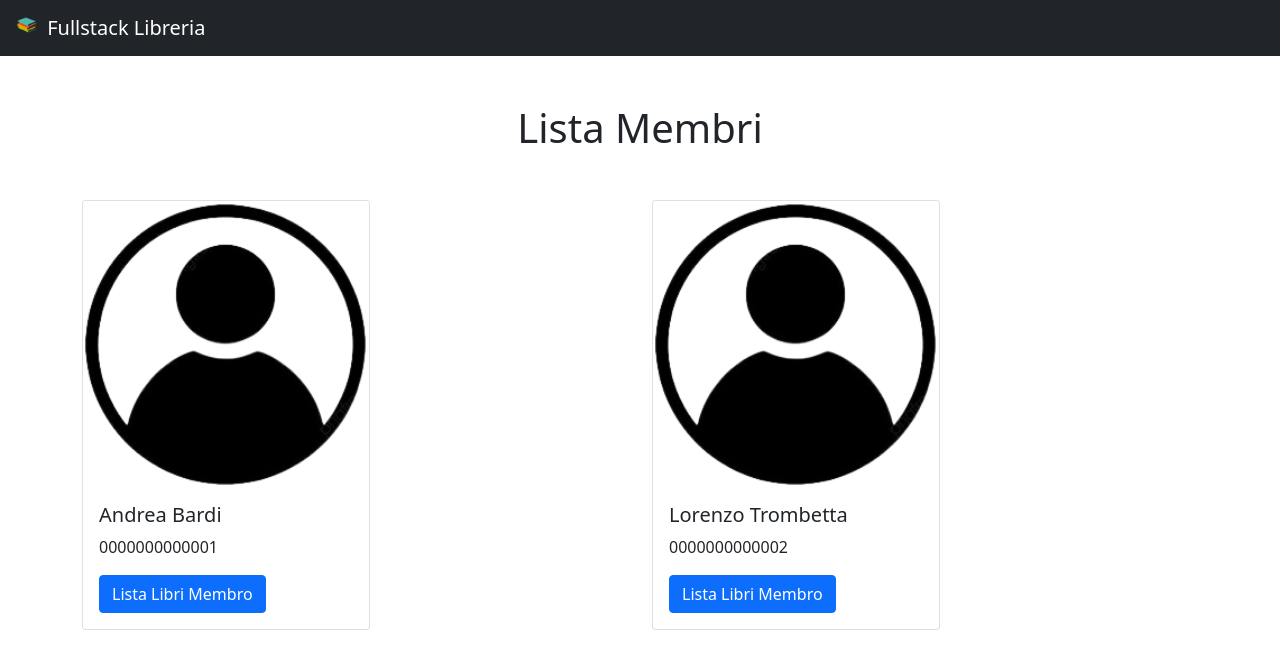
After one commit to andbar27/provaLibreria, a Django app: page /libreria/list-members in a window 1280 px wide. The commit adds this page. Shown: the top 669 px of the page. Run offline with Django 5.2, Linux system fonts and the light colour scheme; data comes from the database, SQL or seed files in the repository; both versions use the stored data as it was after the commit.

Commit message:
added list-member page

```diff
--- a/libreria/templates/libreria/libreria-home.html
+++ b/libreria/templates/libreria/libreria-home.html
@@ -9,6 +9,7 @@
         </p>
         <a href="{% url 'aggiungi_libro' %}" type="button" class="btn btn-primary">Aggiungi Libro</a>
         <a href="{% url 'aggiungi_membro' %}" type="button" class="btn btn-primary">Aggiungi Membro</a>
+        <a href="{% url 'lista_membri' %}" type="button" class="btn btn-primary">Lista Membri</a>
     </div>
 
     <div class="container">
--- /dev/null
+++ b/libreria/templates/libreria/list-members.html
@@ -0,0 +1,29 @@
+{% extends 'libreria/common.html'%}
+
+{% block content %}
+
+<div class="container my-5 text-center" style="max-width:580px">
+        <h1>Lista Membri</h1>
+        </p>
+</div>
+
+<div class="container">
+        <div class="row">
+            {% for membro in membri %}
+            <div class="col-sm">
+                <div class="card" style="width: 18rem;">
+
+                    <img src="../../static/libreria/membro.png" class="card-img-top" alt="...">
+
+                    <div class="card-body">
+                        <h5 class="card-title">{{ membro.name }}</h5>
+                        <p class="card-text">{{ membro.member_id }}</p>
+                        <a href="{% url 'home' %}" class="btn btn-primary">Lista Libri Membro</a>
+                    </div>
+                </div>
+            </div>
+            {% endfor %}
+        </div>
+    </div>
+
+{% endblock %}
--- a/libreria/urls.py
+++ b/libreria/urls.py
@@ -7,6 +7,7 @@ urlpatterns = [
     path('', views.libreria, name='home'),
     path('add-book', views.aggiungi_libro, name='aggiungi_libro'),
     path('add-member', views.aggiungi_membro, name='aggiungi_membro'),
+    path('list-members', views.lista_membri, name='lista_membri'),
     #path('profile/<str:username>/', views.membro),  # The profile page
 ]
 for i in Libro.objects.all():
--- a/libreria/views.py
+++ b/libreria/views.py
@@ -9,6 +9,13 @@ def libreria(request):
     # 2°arg = percorso file  html
     # mettere file html in proj/app/templates/app
     return render(request, 'libreria/libreria-home.html', {'libri':libri})
+
+def lista_membri(request):
+    libri = Libro.objects.all()
+    membri = Membro.objects.all()
+    # 2°arg = percorso file  html
+    # mettere file html in proj/app/templates/app
+    return render(request, 'libreria/list-members.html', {'libri':libri, 'membri':membri})
 
 def libro(request, book):
     if request.method == 'POST':
```
Also changed, not shown: libreria/templates/libreria/libro.html (+4 -4 lines), db.sqlite3.
